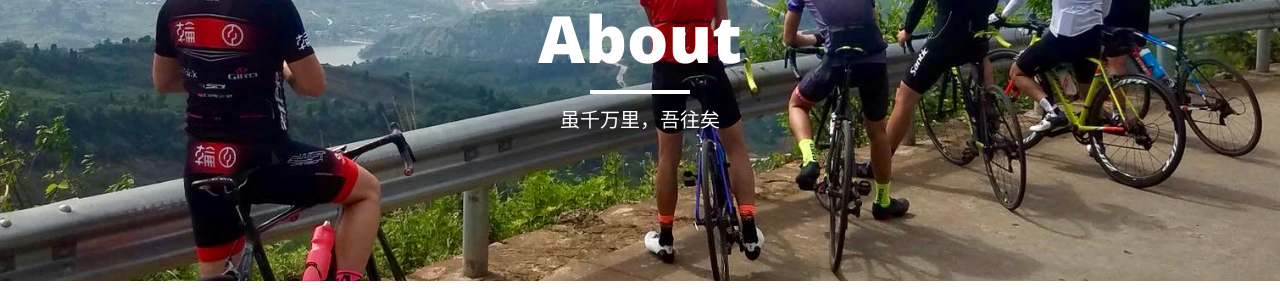
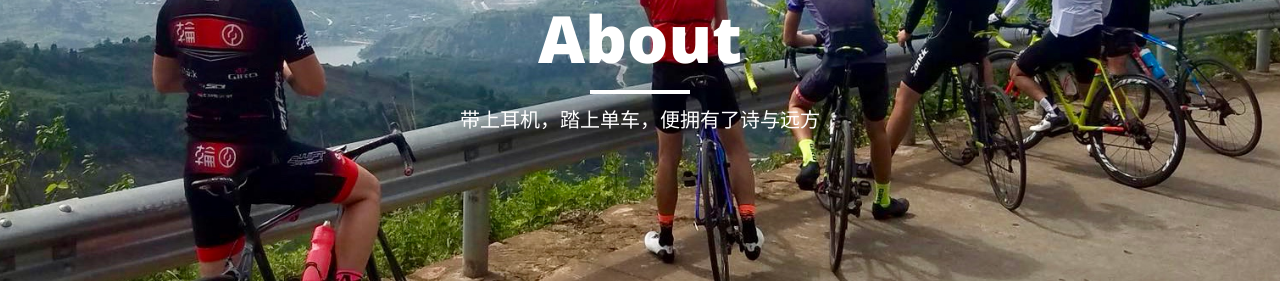
Before and after one commit to yyh712712/Blog-Template, a Jekyll site: the page built from about.md, in a window 1280 px wide. Shown: the part 147-447 px from the top of the page. Built offline with Jekyll 4.4.1, drawn with Linux system fonts in a browser that asks for light colours; nearby versions of some CDN libraries.

Commit message:
Update about.md

```diff
--- a/about.md
+++ b/about.md
@@ -1,7 +1,7 @@
 ---
 layout: page
 title: "About"
-description: "虽千万里，吾往矣"
+description: "带上耳机，踏上单车，便拥有了诗与远方"
 header-img: "img/fullsizeoutput_5ed.jpeg"
 ---
 
```
